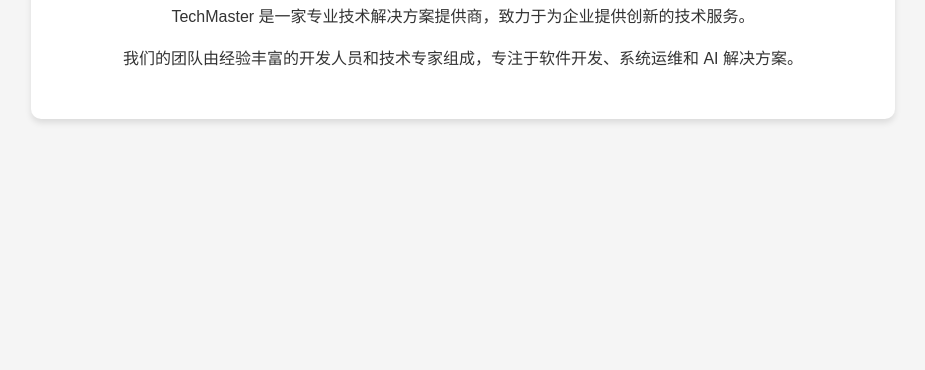
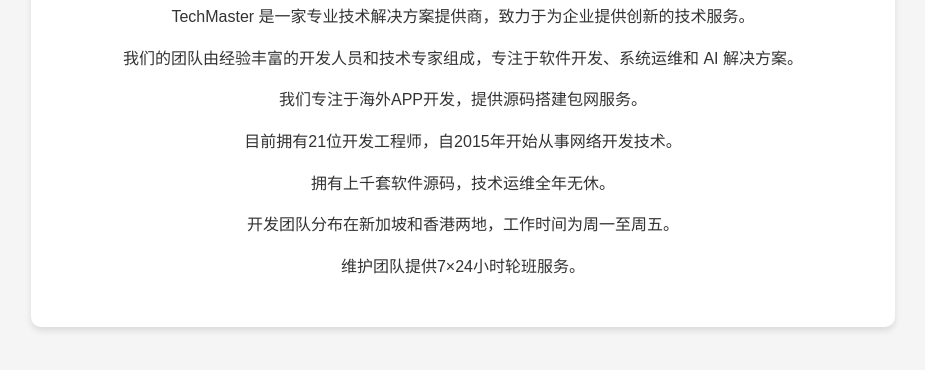
Before and after one commit to yidingcengci/index, a plain HTML site: page about.html in a window 1280 px wide. Shown: the part 106-476 px from the top of the page, without its empty margins (177-1102 px from the left). Drawn offline with Linux system fonts and the light colour scheme.

Commit message:
更新 about.html 文件内容

```diff
--- a/about.html
+++ b/about.html
@@ -38,6 +38,12 @@
         <h2>关于我们</h2>
         <p>TechMaster 是一家专业技术解决方案提供商，致力于为企业提供创新的技术服务。</p>
         <p>我们的团队由经验丰富的开发人员和技术专家组成，专注于软件开发、系统运维和 AI 解决方案。</p>
+        <!-- 新增内容 -->
+        <p>我们专注于海外APP开发，提供源码搭建包网服务。</p>
+        <p>目前拥有21位开发工程师，自2015年开始从事网络开发技术。</p>
+        <p>拥有上千套软件源码，技术运维全年无休。</p>
+        <p>开发团队分布在新加坡和香港两地，工作时间为周一至周五。</p>
+        <p>维护团队提供7×24小时轮班服务。</p>
     </div>
 </body>
 </html>
```
